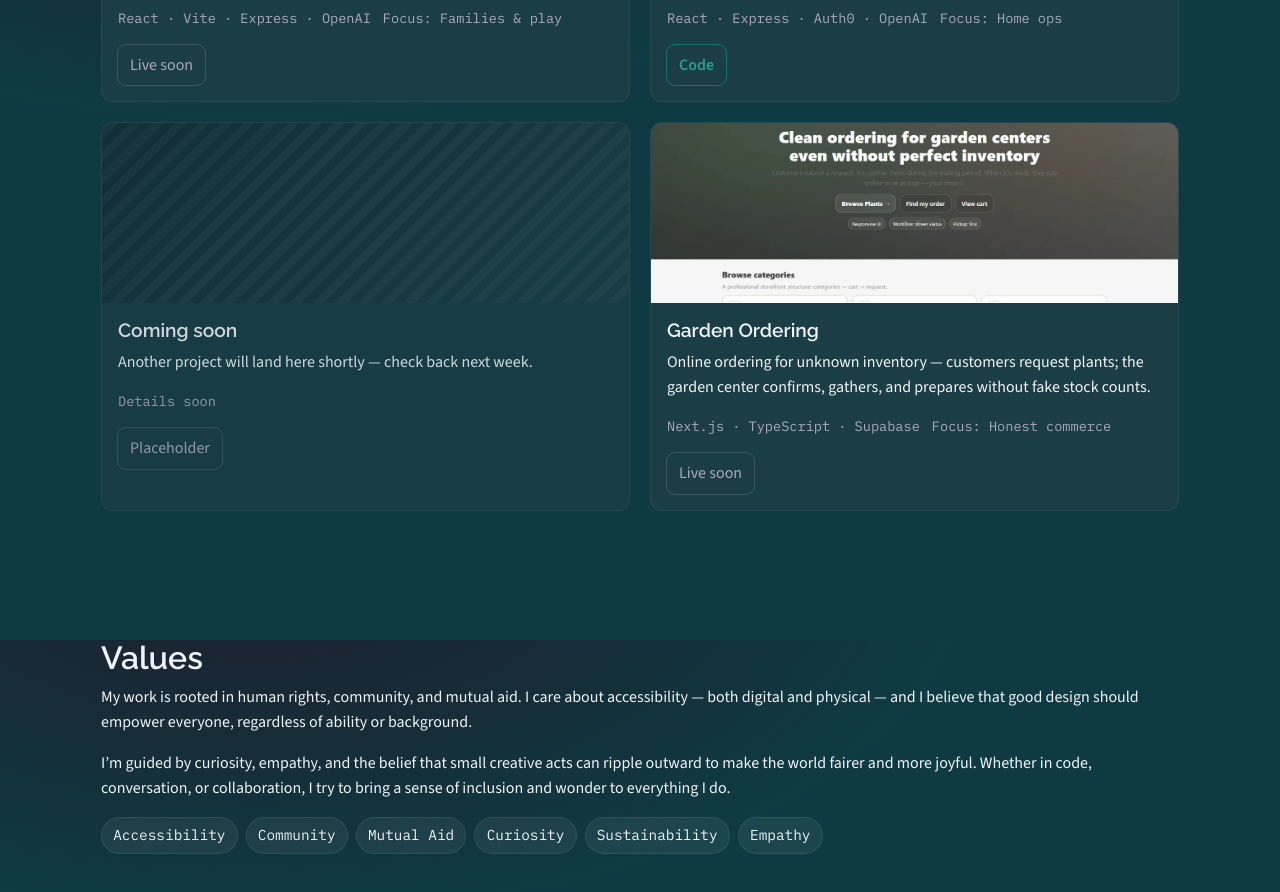
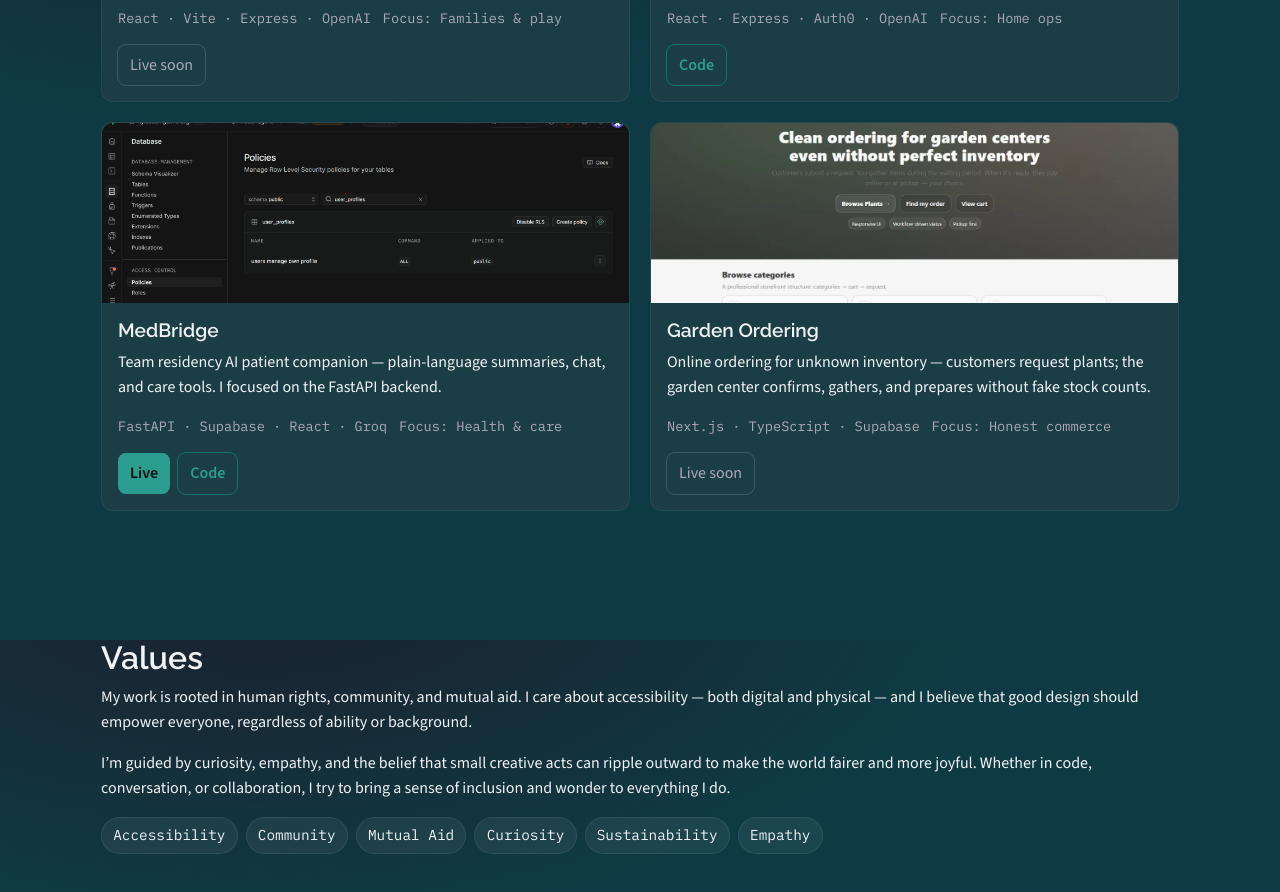
Before and after one commit to kylebabington/kylebabington.github.io, a plain HTML site: page index.html in a window 1280 px wide. Shown: the part 1760-2652 px from the top of the page. Drawn offline with nearby package versions, Linux system fonts and the light colour scheme.

Commit message:
Update MedBridge project card with new image dimensions and remove coming-soon placeholder.

```diff
--- a/index.html
+++ b/index.html
@@ -186,14 +186,13 @@
               </div>
             </article>
 
-            <!-- MedBridge: restore when portfolio use is approved (expected next week)
             <article class="project-card">
               <div class="project-card__media project-card__media--medbridge">
                 <img
                   src="assets/projects/medbridge.png"
                   alt="MedBridge patient companion app screenshot"
-                  width="640"
-                  height="360"
+                  width="1920"
+                  height="1080"
                   loading="lazy"
                 />
               </div>
@@ -222,27 +221,6 @@
                     rel="noopener noreferrer"
                     >Code</a
                   >
-                </div>
-              </div>
-            </article>
-            -->
-
-            <article class="project-card project-card--placeholder" aria-label="Project coming soon">
-              <div
-                class="project-card__media project-card__media--placeholder"
-                role="img"
-                aria-label="Placeholder for an upcoming project"
-              ></div>
-              <div class="project-card__body">
-                <h3>Coming soon</h3>
-                <p>
-                  Another project will land here shortly — check back next week.
-                </p>
-                <ul class="meta">
-                  <li>Details soon</li>
-                </ul>
-                <div class="actions">
-                  <span class="btn btn--sm btn--muted">Placeholder</span>
                 </div>
               </div>
             </article>
```
